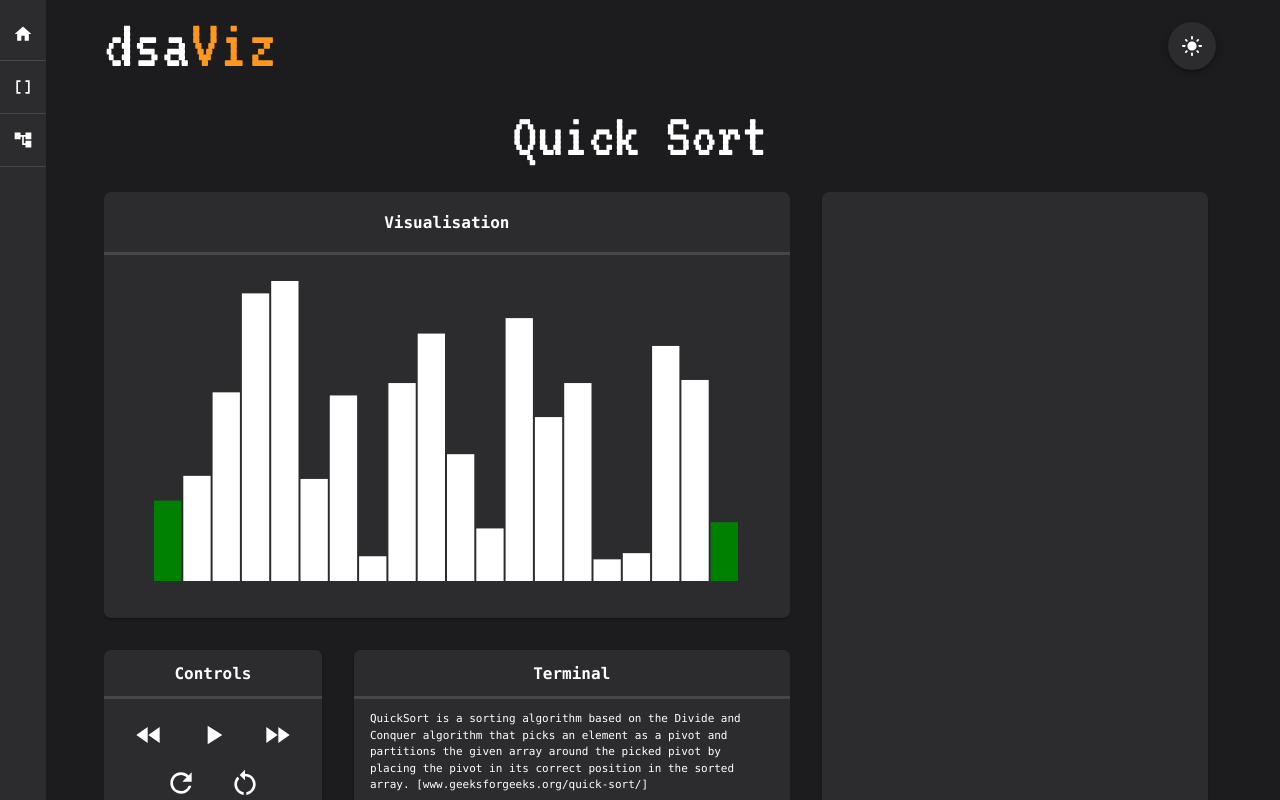
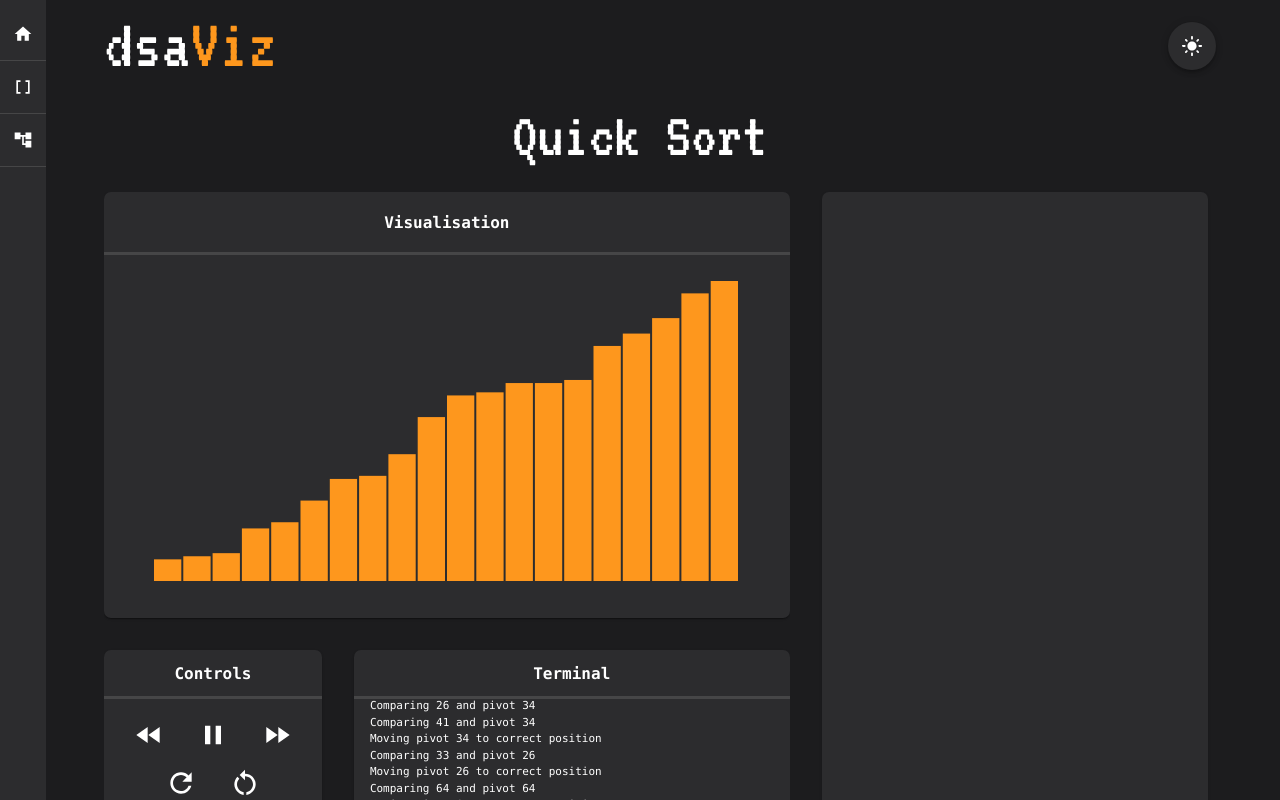
Before and after one commit to lukereed1/dsaviz, a React (Vite) app: page /quick-sort in a window 1280 px wide. Both pictures are taken after a click on the button 212 px from the left and 735 px from the top of the page. Shown: the top 800 px of the page. Built offline with nearby package versions, Linux system fonts and the light colour scheme.

Commit message:
Play/pause complete as well as step through algo functionality

```diff
--- a/src/app/components/control-box/ControlBox.tsx
+++ b/src/app/components/control-box/ControlBox.tsx
@@ -1,12 +1,13 @@
 import IconButton from "@mui/material/IconButton";
 import PlayArrowIcon from "@mui/icons-material/PlayArrow";
+import PauseIcon from "@mui/icons-material/Pause";
 import FastForwardIcon from "@mui/icons-material/FastForward";
 import FastRewindIcon from "@mui/icons-material/FastRewind";
 import RefreshIcon from "@mui/icons-material/Refresh";
 import RestartAltIcon from "@mui/icons-material/RestartAlt";
 import Slider from "@mui/material/Slider";
 import { Box, Divider, Typography } from "@mui/material";
-import { SyntheticEvent } from "react";
+import { MutableRefObject, SyntheticEvent, useState } from "react";
 import ToolTipMessage from "./ToolTip";
 
 interface Props {
@@ -17,6 +18,8 @@ interface Props {
 	setSortedIndices: (nums: number[]) => void;
 	stopSorting: () => void;
 	nextStep: () => void;
+	isPlayingRef: MutableRefObject<boolean>;
+	sortingRef: MutableRefObject<boolean>;
 	data: number[] | undefined;
 	arrayLength: number;
 }
@@ -24,6 +27,8 @@ interface Props {
 export default function ControlBox(props: Props) {
 	const {
 		arrayLength,
+		isPlayingRef,
+		sortingRef,
 		algo,
 		generateRandomArray,
 		setData,
@@ -33,10 +38,13 @@ export default function ControlBox(props: Props) {
 		setSortedIndices,
 	} = props;
 
+	const [playing, setPlaying] = useState<boolean>(false);
+
 	function handleArraySizeSlider(
 		event: SyntheticEvent | Event,
 		newValue: number | number[]
 	) {
+		setPlaying(false);
 		stopSorting();
 		setSortedIndices([]);
 		const updatedData = generateRandomArray(newValue as number);
@@ -51,14 +59,23 @@ export default function ControlBox(props: Props) {
 	}
 
 	function handlePlayButton() {
-		algo();
-	}
-
-	function handleNextStep() {
-		nextStep();
+		if (isPlayingRef.current) {
+			isPlayingRef.current = false;
+			setPlaying(false);
+		} else {
+			isPlayingRef.current = true;
+			setPlaying(true);
+			if (!sortingRef.current) {
+				algo();
+			} else {
+				console.log("test");
+				nextStep();
+			}
+		}
 	}
 
 	function handleNewDataButton() {
+		setPlaying(false);
 		stopSorting();
 		const newData = generateRandomArray(arrayLength);
 		setSortedIndices([]);
@@ -76,31 +93,35 @@ export default function ControlBox(props: Props) {
 				justifyContent={"center"}
 				sx={{ marginTop: 1 }}
 				gap={1}>
-				<ToolTipMessage title="Step Back">
+				<ToolTipMessage title="Step Back" top={true}>
 					<IconButton aria-label="rewind" sx={styles.iconButton}>
 						<FastRewindIcon sx={styles.icon} />
 					</IconButton>
 				</ToolTipMessage>
-				<ToolTipMessage title="Play">
+				<ToolTipMessage title="Play" top={true}>
 					<IconButton
 						aria-label="play/pause"
 						sx={styles.iconButton}
 						onClick={handlePlayButton}>
-						<PlayArrowIcon sx={styles.icon} />
+						{playing ? (
+							<PauseIcon sx={styles.icon} />
+						) : (
+							<PlayArrowIcon sx={styles.icon} />
+						)}
 					</IconButton>
 				</ToolTipMessage>
-				<ToolTipMessage title="Step Forward">
+				<ToolTipMessage title="Step Forward" top={true}>
 					<IconButton
 						aria-label="fast foward"
 						sx={styles.iconButton}
-						onClick={handleNextStep}>
+						onClick={nextStep}>
 						<FastForwardIcon sx={styles.icon} />
 					</IconButton>
 				</ToolTipMessage>
 			</Box>
 
 			<Box sx={styles.lowerButtons}>
-				<ToolTipMessage title="New Array" top={true}>
+				<ToolTipMessage title="New Array">
 					<IconButton
 						aria-label="new array"
 						sx={styles.iconButton}
@@ -108,7 +129,7 @@ export default function ControlBox(props: Props) {
 						<RefreshIcon sx={styles.icon} />
 					</IconButton>
 				</ToolTipMessage>
-				<ToolTipMessage title="Restart Settings" top={true}>
+				<ToolTipMessage title="Restart Settings">
 					<IconButton aria-label="restart" sx={styles.iconButton}>
 						<RestartAltIcon sx={styles.icon} />
 					</IconButton>
--- a/src/pages/algorithms/quick-sort/QuickSortPage.tsx
+++ b/src/pages/algorithms/quick-sort/QuickSortPage.tsx
@@ -12,14 +12,15 @@ export default function QuickSortPage() {
 
 	const [data, setData] = useState<number[]>(generateRandomArray(20));
 	const [delayMs, setDelayMs] = useState<number>(0);
-	const [dataSorted, setDataSorted] = useState(false);
+	const [dataSorted, setDataSorted] = useState<boolean>(false);
 	const [sortedIndices, setSortedIndices] = useState<number[]>([]);
 	const [indexComparison, setIndexComparison] = useState<
 		[number, number] | undefined
 	>(undefined);
 	const sortingRef = useRef<boolean>(false);
-	const [isStepping, setIsStepping] = useState<boolean>(false);
 	const stepResolveRef = useRef<() => void>();
+	const isPlayingRef = useRef<boolean>(false);
+
 	function generateRandomArray(length: number) {
 		const arr = [];
 		for (let i = 0; i < length; i++) {
@@ -32,15 +33,16 @@ export default function QuickSortPage() {
 	async function handleQuickSort() {
 		if (!data || dataSorted || sortingRef.current) return;
 		sortingRef.current = true;
-		setIsStepping(false);
+		isPlayingRef.current = true;
 		await quickSort([...data], 0, data.length - 1);
 		setDataSorted(true);
 		sortingRef.current = false;
+		isPlayingRef.current = false;
 	}
 
 	function stopSorting() {
 		sortingRef.current = false;
-		setIsStepping(false);
+		isPlayingRef.current = false;
 		setDataSorted(false);
 		setIndexComparison(undefined);
 	}
@@ -57,9 +59,9 @@ export default function QuickSortPage() {
 			if (!sortingRef.current) return Promise.reject(); // Stops if sort interupted
 
 			// If current element is smaller than the pivot
+			printToTerminal(`Comparing ${arr[j]} and pivot ${pivot}`);
 			setIndexComparison([j, high]);
 			await delay(delayMs);
-			printToTerminal(`Comparing ${arr[j]} and pivot ${pivot}`);
 
 			await stepThrough();
 
@@ -104,16 +106,15 @@ export default function QuickSortPage() {
 	}
 
 	function stepThrough() {
+		if (isPlayingRef.current) return; // If not being stepped through algorithm doesn't pause
 		return new Promise<void>((resolve) => {
 			stepResolveRef.current = resolve;
-			setIsStepping(false);
 		});
 	}
 
 	function nextStep() {
 		if (stepResolveRef.current) {
 			stepResolveRef.current();
-			setIsStepping(false);
 		}
 	}
 
@@ -136,6 +137,8 @@ export default function QuickSortPage() {
 					<ControlBox
 						data={data}
 						arrayLength={data ? data.length : 4}
+						isPlayingRef={isPlayingRef}
+						sortingRef={sortingRef}
 						setData={setData}
 						nextStep={nextStep}
 						setDelayTime={setDelayMs}
```
